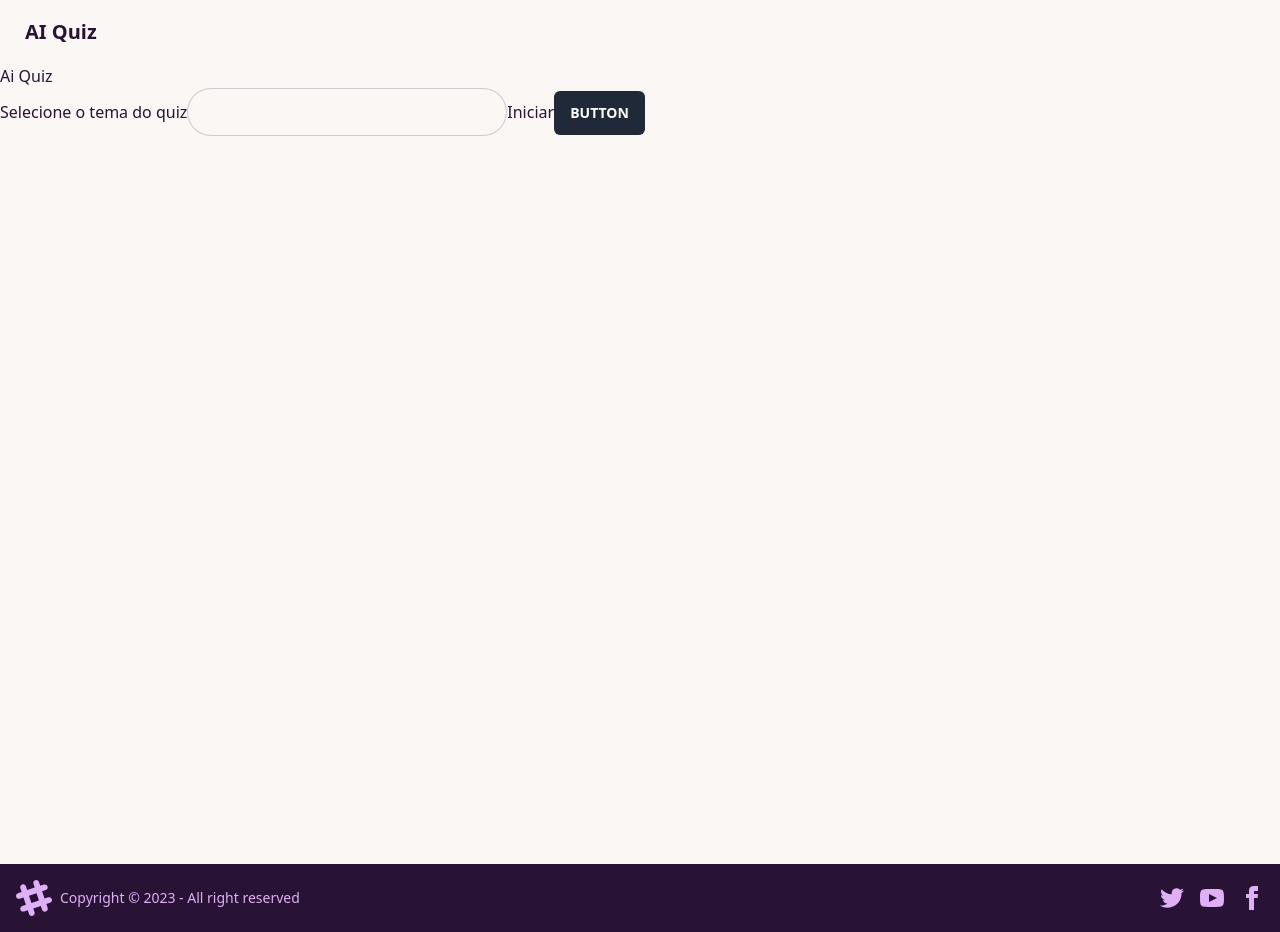
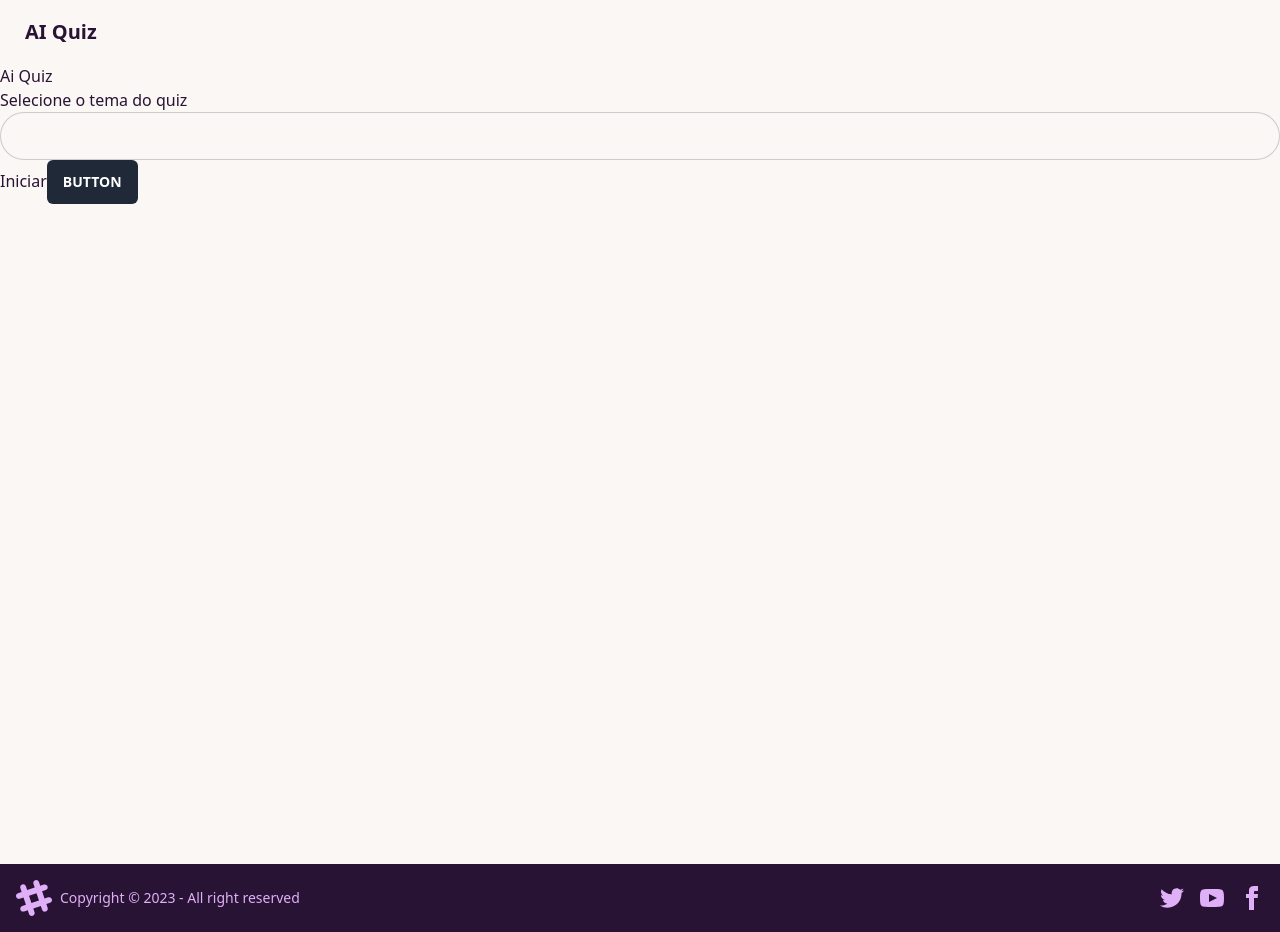
Before and after one commit to vitebo/ai-quiz, a Nuxt app: page / in a window 1280 px wide. Built offline with nearby package versions, Linux system fonts and the light colour scheme.

Commit message:
style(input-text): remove max-w-xs class from input element

```diff
--- a/components/input-text.vue
+++ b/components/input-text.vue
@@ -22,7 +22,7 @@ function handleInput(event: Event) {
 <template>
   <input
     type="text"
-    class="input input-bordered w-full max-w-xs"
+    class="input input-bordered w-full"
     :placeholder="placeholder"
     :value="modelValue"
     @input="handleInput"
```
